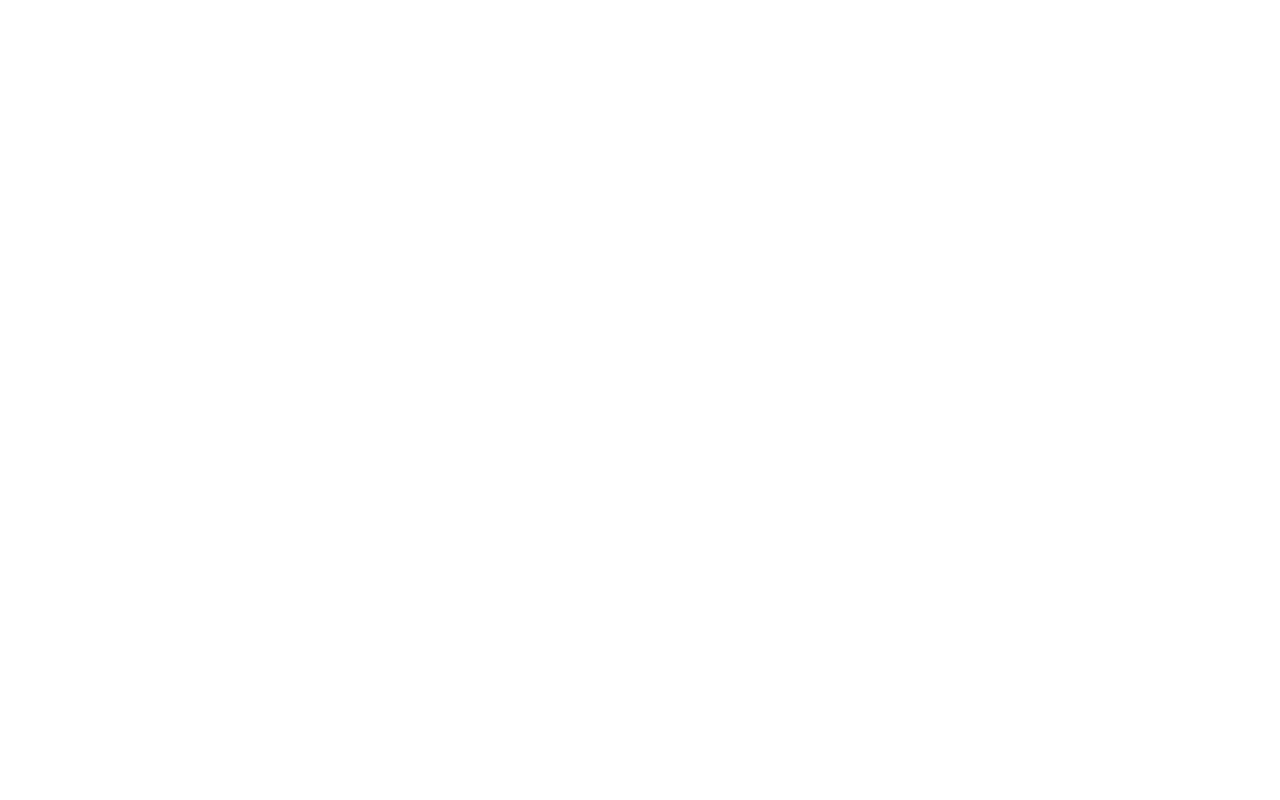
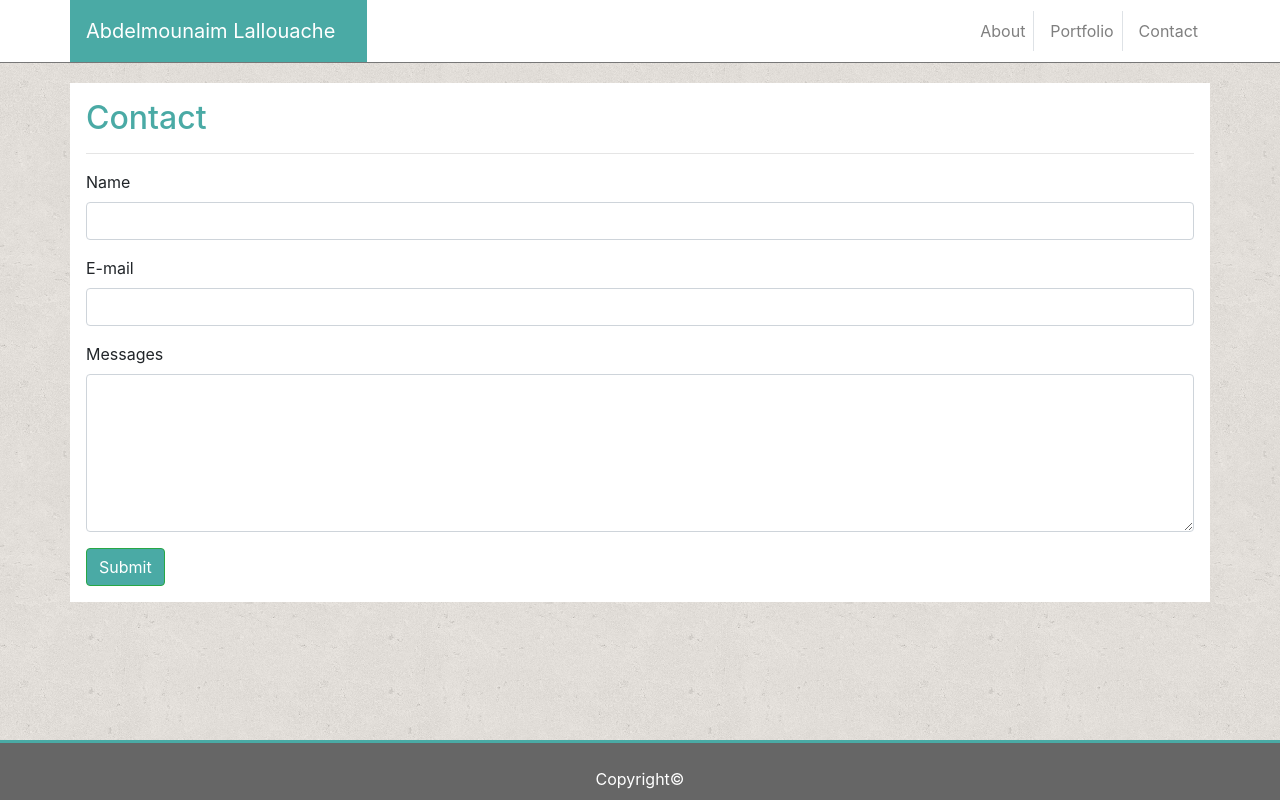
Before and after one commit to abdel-lall/Bootstrap-Portfolio, a plain HTML site: page contact.html in a window 1280 px wide. Drawn offline with nearby package versions, Linux system fonts and the light colour scheme.

Commit message:
update contact page

```diff
--- a/contact.html
+++ b/contact.html
@@ -0,0 +1,71 @@
+<!doctype html>
+<html lang="en">
+  <head>
+    <!-- Required meta tags -->
+    <meta charset="utf-8">
+    <meta name="viewport" content="width=device-width, initial-scale=1, shrink-to-fit=no">
+
+    <!-- Bootstrap CSS -->
+    <link rel="stylesheet" href="https://stackpath.bootstrapcdn.com/bootstrap/4.3.1/css/bootstrap.min.css" integrity="sha384-ggOyR0iXCbMQv3Xipma34MD+dH/1fQ784/j6cY/iJTQUOhcWr7x9JvoRxT2MZw1T" crossorigin="anonymous">
+
+    <title>Abdelmounaim Lallouache</title>
+  </head>
+  <body style="background-image: url(images/cork-wallet.png)">
+   <div style="background-color: white ; border-bottom : 1px solid #777777;">
+    <div class="container container-fluid p-0" >
+      <div class="row">
+        <div class ="col-lg">
+          <nav class="navbar navbar-expand-md navbar-light p-0">
+            <div class="p-0" style="background-color: #4aaaa5 ">
+              <a class="navbar-brand p-3 text-center"  href="#" style="color: white">Abdelmounaim Lallouache</a>
+            </div>
+            <button class="navbar-toggler navbar-dark" type="button" data-toggle="collapse" data-target="#btnlist" style="background-color:#4aaaa5">
+                <span class="navbar-toggler-icon" ></span>
+            </button>
+            <div class="collapse navbar-collapse" id="btnlist">
+            <ul class="navbar-nav ml-auto">
+              <li class="nav-item border-right m-1"><a class="nav-link" href="index.html">About</a></li>
+              <li class="nav-item border-right m-1"><a class="nav-link " href="portfolio.html">Portfolio</a></li>
+              <li class="nav-item m-1"><a class="nav-link" href="contact.html">Contact</a></li>
+            </ul>
+          </div>
+          </nav>
+        </div>
+      </div>
+    </div>
+  </div>
+  <div class="container p-3 container-fluid overflow-auto " style="background-color: white; margin-top:20px">
+      <div class="row">
+        <div class="col-lg">
+          <h2 style="color :#4aaaa5">Contact</h2>
+          <hr>
+          <div class="form-group">
+            <label for="name">Name</label>
+            <input type="text" class="form-control" id="name">
+            </div>
+            <div class="form-group">
+                <label for="email">E-mail</label>
+                <input type="text" class="form-control" id="email">
+            </div>
+            <div class="form-group">
+                <label for="messages">Messages</label>
+                <textarea class="form-control" rows="6" id="messages"></textarea>
+            </div>
+            <button type="button" class="btn btn-success" style="background-color:#4aaaa5">Submit</button>
+        </div>
+    </div>
+</div>
+<div class="container-fluid sticky pt-4" style="background-color: #666666 ; position: absolute; bottom: 0px; height: 60px; border-top: 3px solid #4aaaa5;">
+    <div class="row ">
+      <div class="col">
+        <footer class="text-center sticky-bottom" style="color: white">Copyright&copy;</footer>
+      </div>
+    </div>
+  </div>
+  <!-- Optional JavaScript -->
+  <!-- jQuery first, then Popper.js, then Bootstrap JS -->
+  <script src="https://code.jquery.com/jquery-3.3.1.slim.min.js" integrity="sha384-q8i/X+965DzO0rT7abK41JStQIAqVgRVzpbzo5smXKp4YfRvH+8abtTE1Pi6jizo" crossorigin="anonymous"></script>
+  <script src="https://cdnjs.cloudflare.com/ajax/libs/popper.js/1.14.7/umd/popper.min.js" integrity="sha384-UO2eT0CpHqdSJQ6hJty5KVphtPhzWj9WO1clHTMGa3JDZwrnQq4sF86dIHNDz0W1" crossorigin="anonymous"></script>
+  <script src="https://stackpath.bootstrapcdn.com/bootstrap/4.3.1/js/bootstrap.min.js" integrity="sha384-JjSmVgyd0p3pXB1rRibZUAYoIIy6OrQ6VrjIEaFf/nJGzIxFDsf4x0xIM+B07jRM" crossorigin="anonymous"></script>
+</body>
+</html>
```
Also changed, not shown: index.html (+2 -2 lines).
